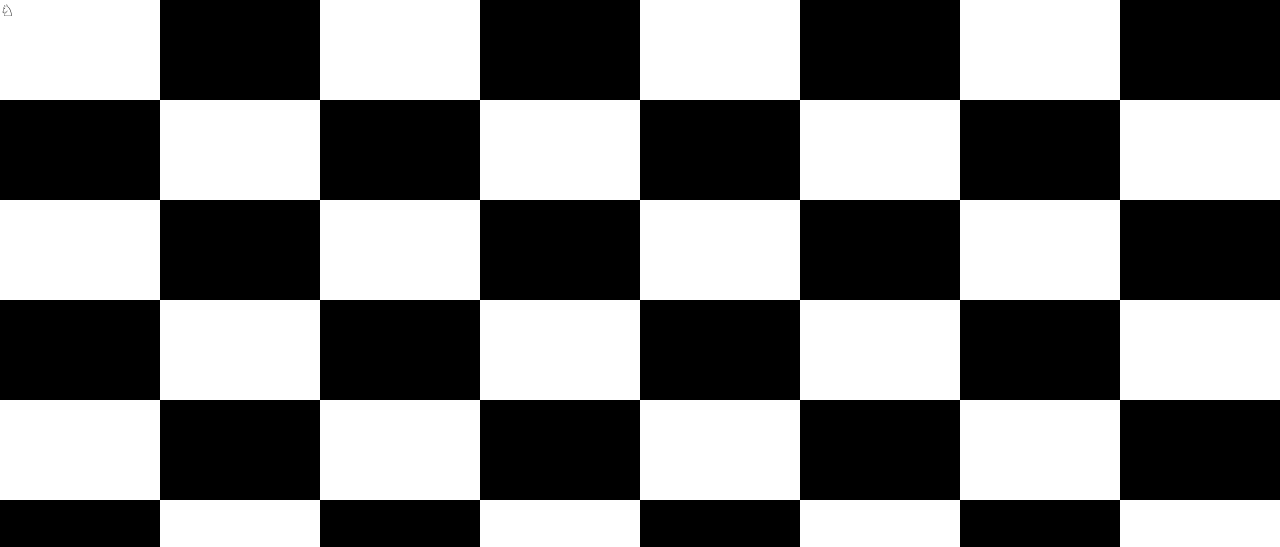
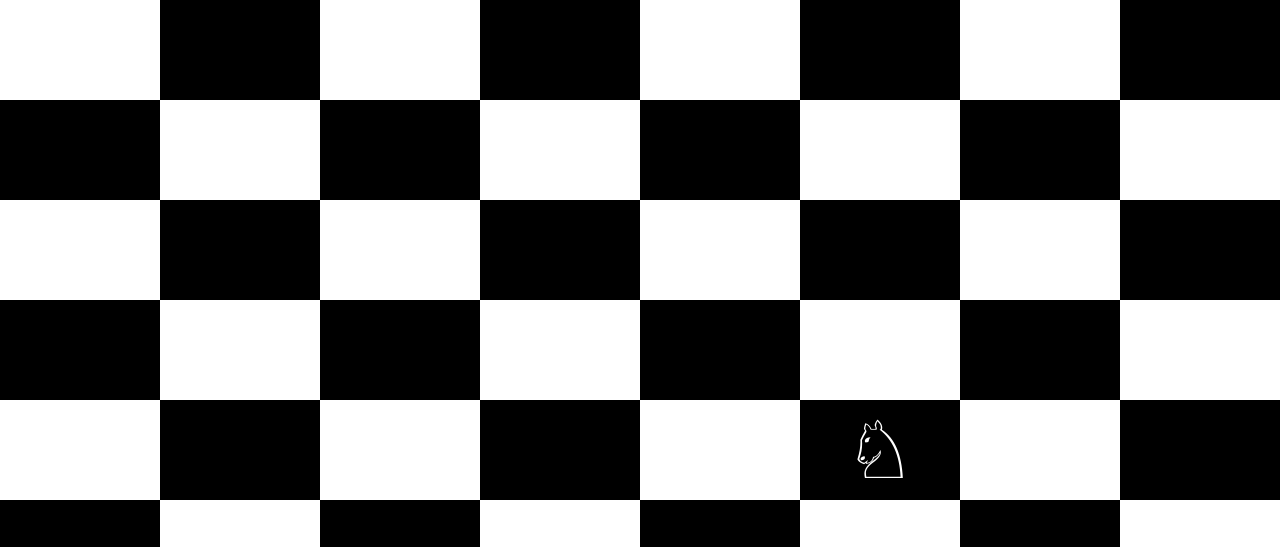
Before and after one commit to chanwit-y/mind-ui, a Next.js app: page /dnd in a window 1280 px wide. Shown: the top 547 px of the page. Built offline with nearby package versions, Linux system fonts and the light colour scheme.

Commit message:
rundom knight

```diff
--- a/pages/dnd/index.tsx
+++ b/pages/dnd/index.tsx
@@ -1,12 +1,14 @@
 import type { NextPage } from "next";
-import { FC, Fragment, ReactNode } from "react";
+import { FC, Fragment, ReactNode, useEffect, useState } from "react";
 
 const DND: NextPage = () => {
   const Knight = () => (
     <span
       style={{
-        width: "100",
-        height: "100",
+        display: "flex",
+        justifyContent: "center",
+        alignItems: "center",
+        fontSize: 80,
       }}
     >
       ♘
@@ -69,7 +71,18 @@ const DND: NextPage = () => {
     );
   };
 
-  return <Board knightPosition={[0, 0]} />;
+  const [positions, setPositions] = useState<[number, number]>([0, 0]);
+
+  const observe = () => {
+    const randPos = () => Math.floor(Math.random() * 8);
+    setInterval(() => setPositions([randPos(), randPos()]), 500);
+  };
+
+  useEffect(() => {
+    observe();
+  }, []);
+
+  return <Board knightPosition={positions} />;
 };
 
 export default DND;
```
